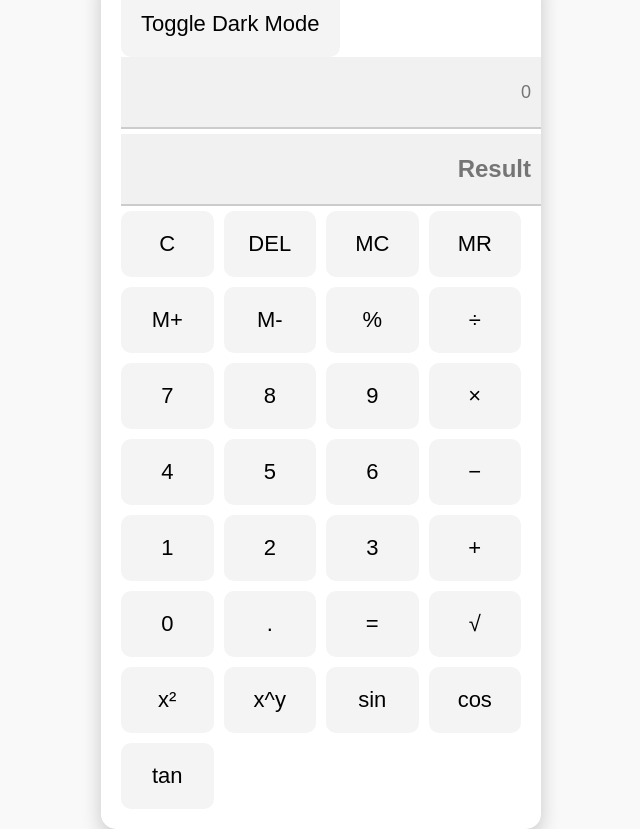
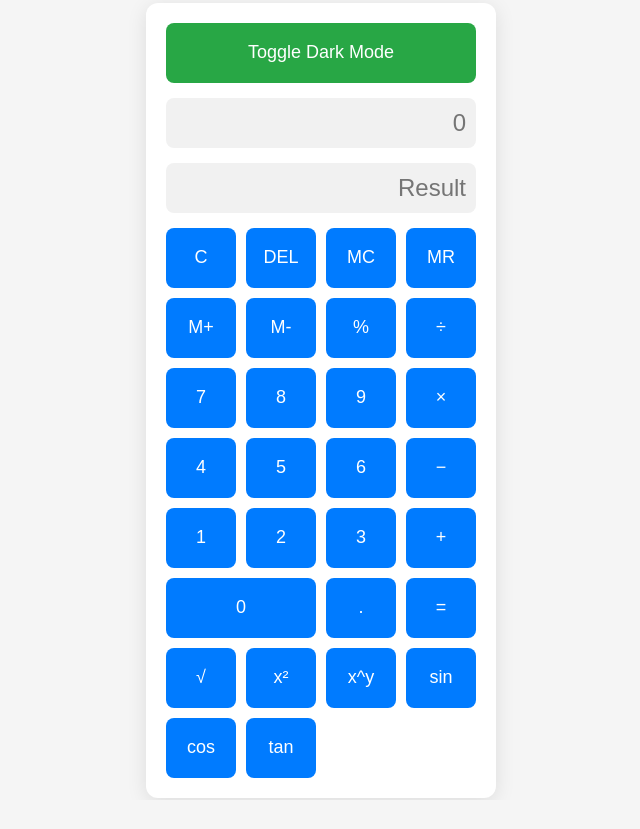
Before and after one commit to fahad-kiyani/quick-calculator, a plain HTML site: page index.html in a window 1280 px wide. Shown: the whole page, without its empty margins (319-959 px from the left). After the commit the page ends 800 px from the top, so only its background shows below. Drawn offline with Linux system fonts and the light colour scheme.

Commit message:
Update styles.css

```diff
--- a/styles.css
+++ b/styles.css
@@ -1,82 +1,94 @@
+* {
+    margin: 0;
+    padding: 0;
+    box-sizing: border-box;
+}
+
 body {
     font-family: 'Segoe UI', Tahoma, Geneva, Verdana, sans-serif;
     display: flex;
     justify-content: center;
     align-items: center;
     height: 100vh;
-    background-color: #f9f9f9;
-    margin: 0;
+    background-color: #f5f5f5;
+    transition: background-color 0.3s;
+}
+
+.dark-theme {
+    background-color: #2b2b2b;
+    color: white;
 }
 
 .calculator {
-    background-color: #fff;
+    width: 350px;
     padding: 20px;
-    border-radius: 15px;
-    box-shadow: 0px 8px 20px rgba(0, 0, 0, 0.2);
-    max-width: 400px;
-    width: 100%;
+    background-color: #ffffff;
+    border-radius: 12px;
+    box-shadow: 0 4px 20px rgba(0, 0, 0, 0.1);
+    transition: background-color 0.3s;
+}
+
+.dark-theme .calculator {
+    background-color: #333;
 }
 
 .display {
-    margin-bottom: 20px;
+    width: 100%;
+    height: 50px;
+    font-size: 24px;
+    text-align: right;
+    padding: 10px;
+    margin-bottom: 15px;
+    border: none;
+    background-color: #f1f1f1;
+    border-radius: 8px;
 }
 
-#operation, #result {
-    width: 100%;
-    height: 50px;
-    font-size: 18px;
-    text-align: right;
-    padding: 10px;
-    margin-bottom: 5px;
-    border: none;
-    border-bottom: 2px solid #ccc;
-    background-color: #f1f1f1;
-}
-
-#result {
-    font-size: 24px;
-    font-weight: bold;
+.result {
+    color: #6c757d;
 }
 
 .buttons {
     display: grid;
     grid-template-columns: repeat(4, 1fr);
-    grid-gap: 10px;
+    gap: 10px;
 }
 
 button {
-    font-size: 22px;
-    padding: 20px;
-    background-color: #f4f4f4;
+    width: 100%;
+    height: 60px;
+    font-size: 18px;
+    background-color: #007bff;
+    color: #fff;
     border: none;
-    border-radius: 10px;
+    border-radius: 8px;
     cursor: pointer;
-    transition: background-color 0.2s;
+    transition: background-color 0.2s, box-shadow 0.2s;
 }
 
 button:hover {
-    background-color: #ddd;
+    background-color: #0056b3;
+    box-shadow: 0 4px 10px rgba(0, 0, 0, 0.1);
 }
 
-button:active {
-    background-color: #bbb;
+.dark-theme button {
+    background-color: #444;
 }
 
-.span-two {
+button.zero {
     grid-column: span 2;
 }
 
-@media (max-width: 400px) {
-    .calculator {
-        max-width: 100%;
-    }
+.theme-toggle button {
+    margin-bottom: 15px;
+    padding: 10px;
+    background-color: #28a745;
+    color: #fff;
+    border: none;
+    border-radius: 8px;
+    cursor: pointer;
+}
 
-    button {
-        font-size: 18px;
-        padding: 15px;
-    }
-
-    #operation, #result {
-        font-size: 16px;
-    }
+.theme-toggle button:hover {
+    background-color: #218838;
 }
```
